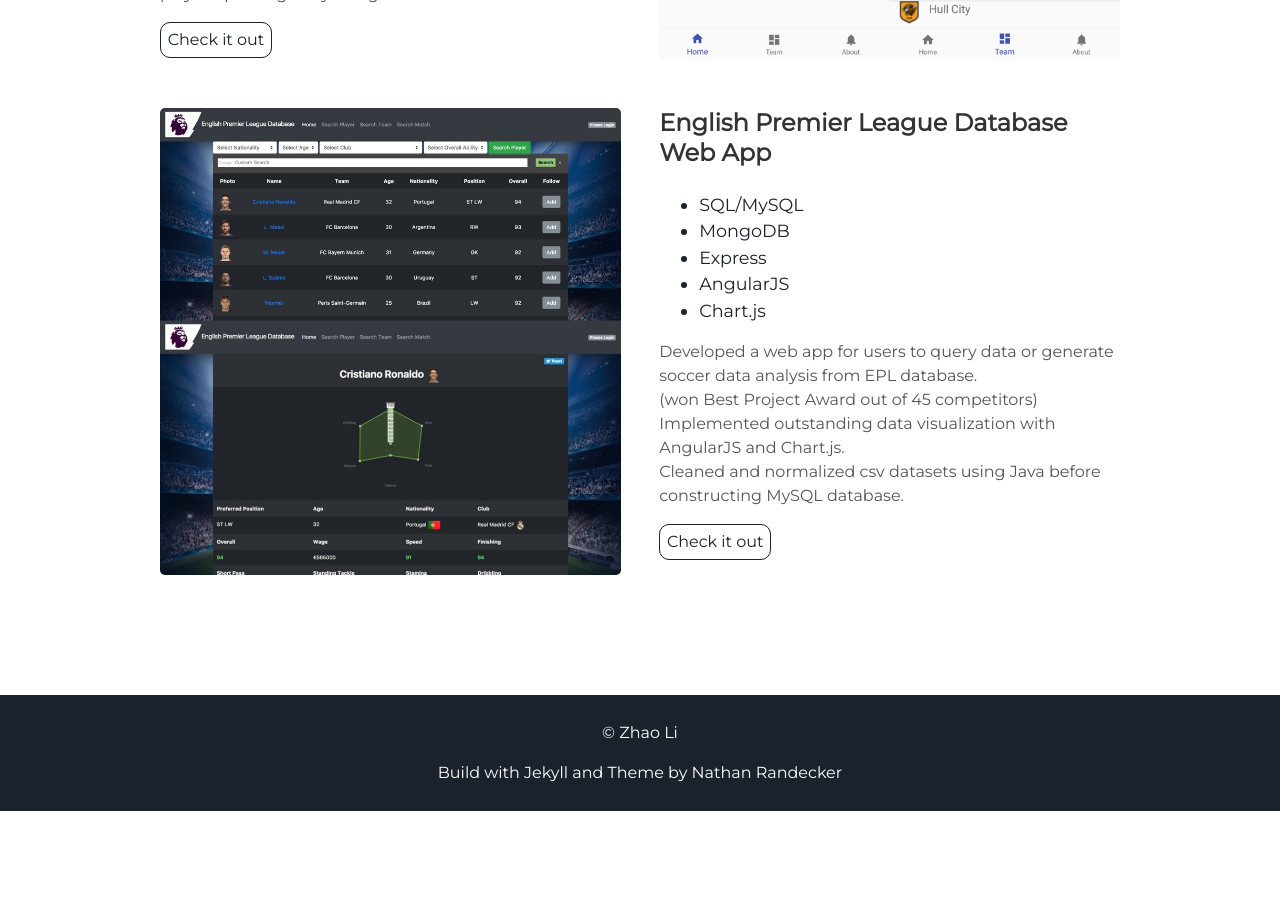
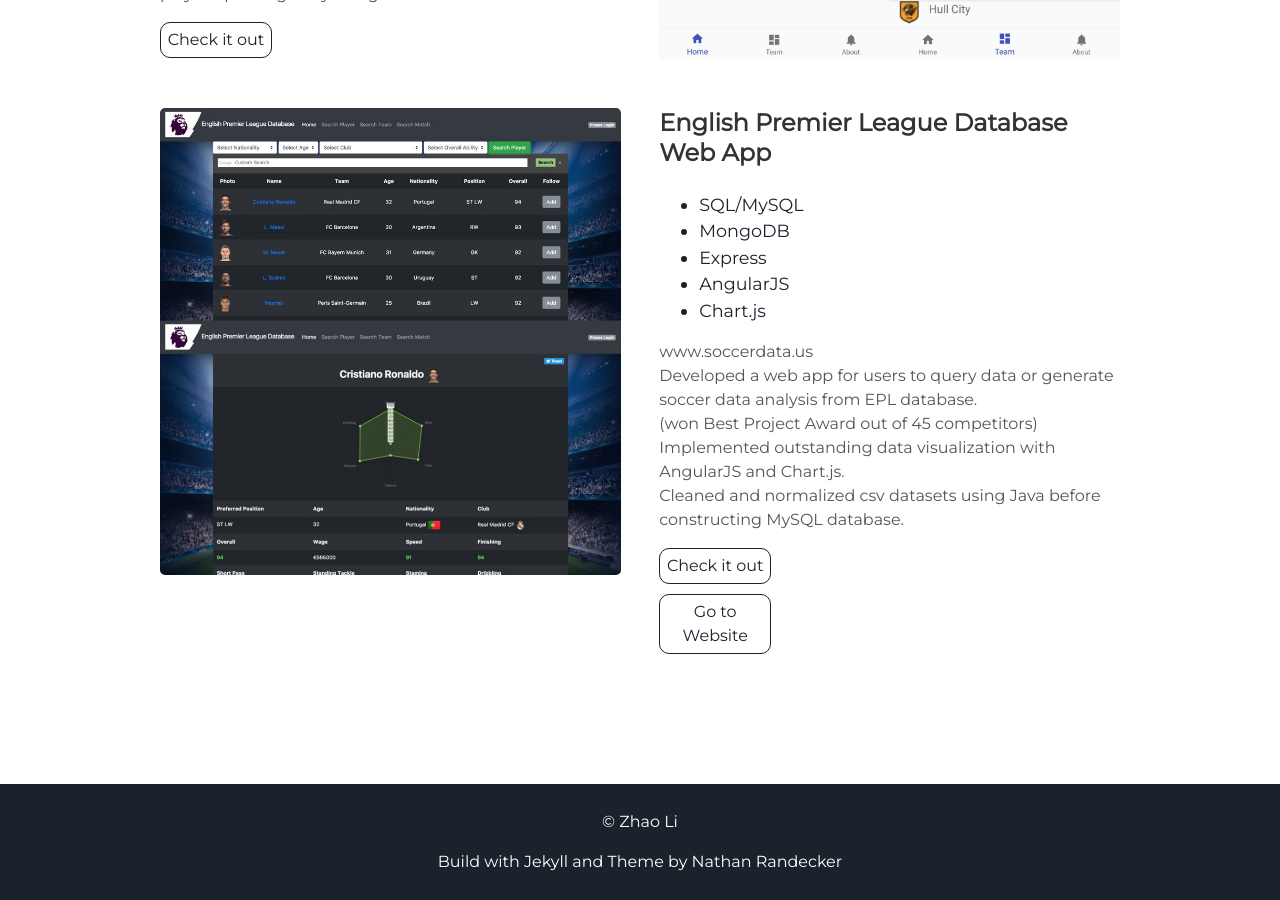
Before and after one commit to hl1028/hl1028.github.io, a Jekyll site: the page built from index.html, in a window 1280 px wide and 900 px high, scrolled down 2160 px. Built offline with Jekyll 4.4.1, drawn with Linux system fonts in a browser that asks for light colours; before the commit the page ends 2971 px from its top, so only the background shows below that.

Commit message:
add EPLwebsite link

```diff
--- a/_includes/projects.html
+++ b/_includes/projects.html
@@ -30,10 +30,12 @@
       <li> AngularJS</li>
       <li> Chart.js</li>
     </ul>
-    <p>Developed a web app for users to query data or generate soccer data analysis from EPL database.
+    <p>www.soccerdata.us
+      <br>Developed a web app for users to query data or generate soccer data analysis from EPL database.
       <br>(won Best Project Award out of 45 competitors)
       <br>Implemented outstanding data visualization with AngularJS and Chart.js.
       <br>Cleaned and normalized csv datasets using Java before constructing MySQL database.</p>
     <a class="project-link" target="_blank" href="https://github.com/hl1028/English-Premier-League-Web-Application">Check it out</a>
+    <a class="project-link" target="_blank" href="www.soccerdata.us">Go to Website</a>
   </div>
 </div>
```
